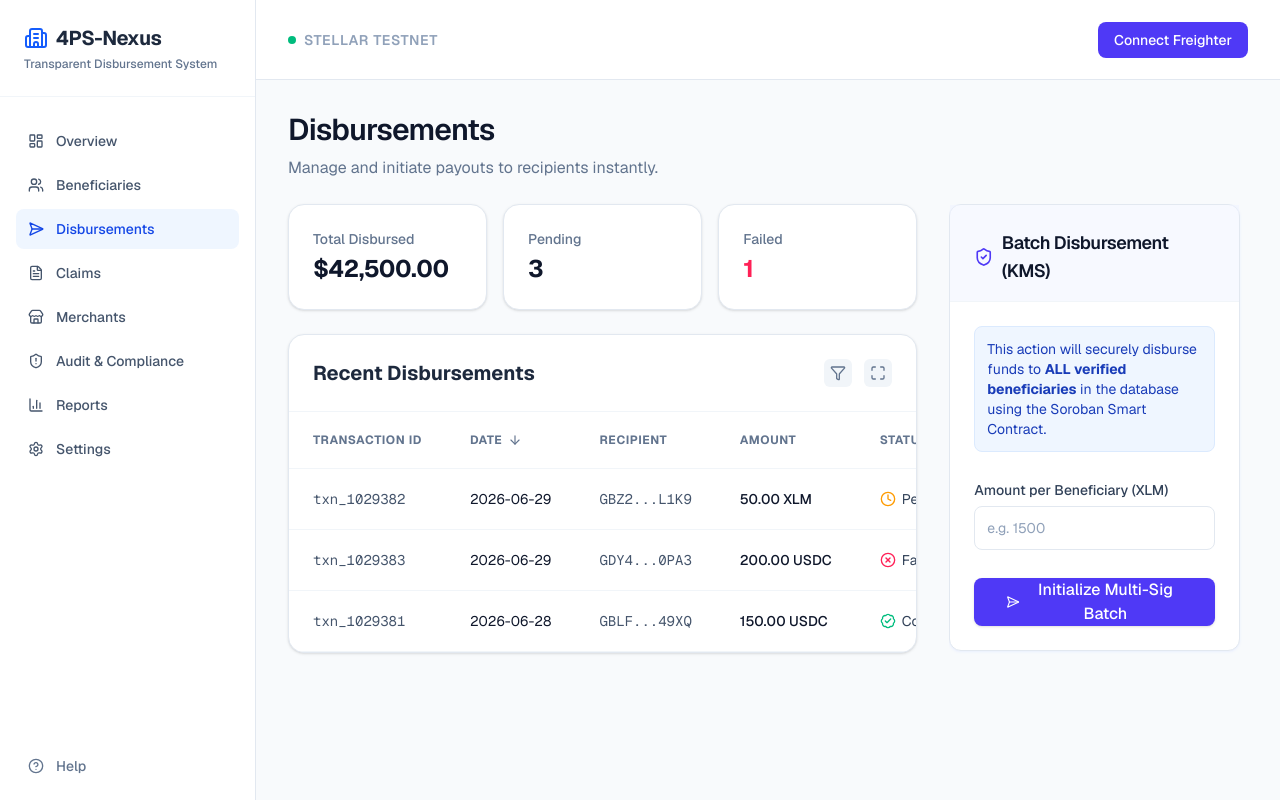
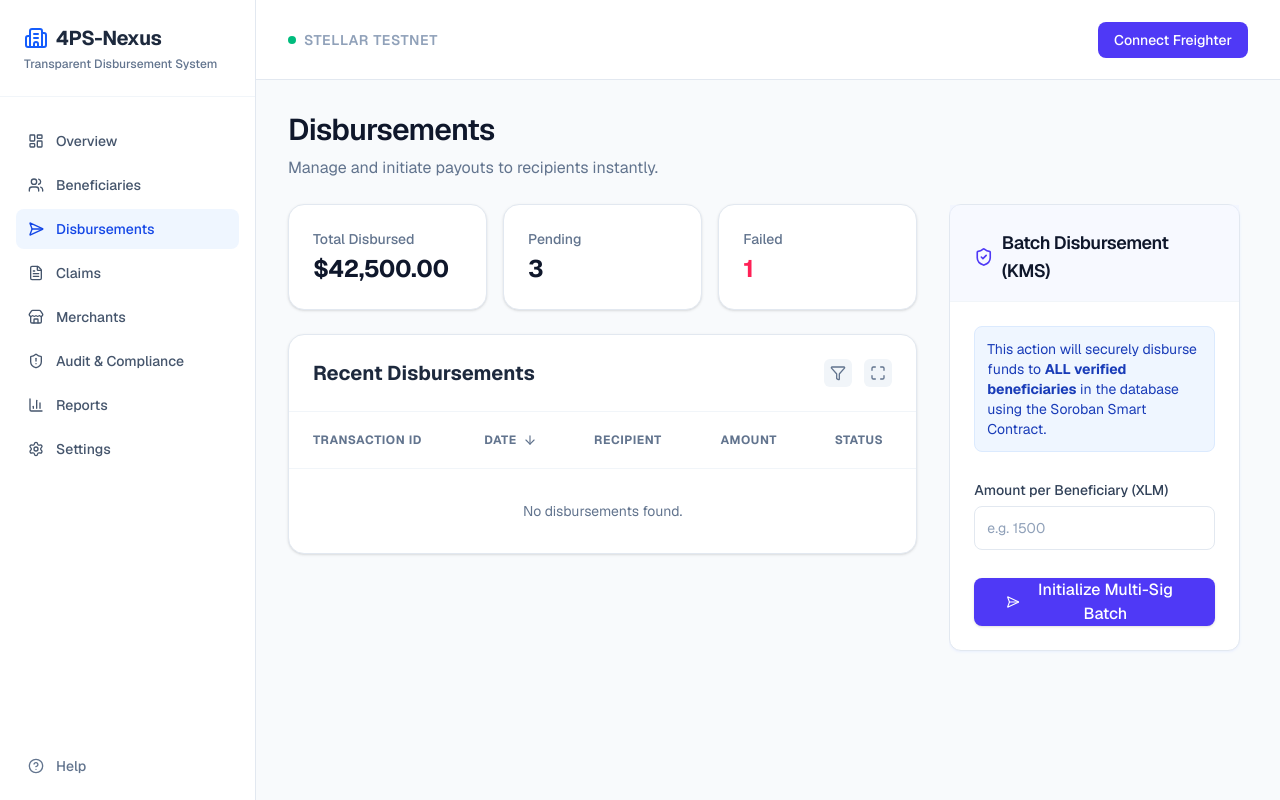
Before and after one commit to Dranyl-23/4PS-Nexus, a Next.js app in the folder web/: page /disbursements in a window 1280 px wide. Built offline with nearby package versions, Linux system fonts and the light colour scheme.

Commit message:
chore: remove all mock data from tables

```diff
--- a/web/src/app/claims/page.tsx
+++ b/web/src/app/claims/page.tsx
@@ -15,32 +15,11 @@ type Claim = {
   status: 'pending' | 'approved' | 'rejected';
 };
 
-const initialClaims: Claim[] = [
-  {
-    id: '1',
-    submitted: '2 hours ago',
-    name: 'Maria Santos',
-    wallet: 'GCB4...X9KL',
-    category: 'Education Grant',
-    file: 'School_Enrollment_Form.pdf',
-    status: 'pending'
-  },
-  {
-    id: '2',
-    submitted: '5 hours ago',
-    name: 'Juan Dela Cruz',
-    wallet: 'GDM1...P2ZA',
-    category: 'Health Subsidy',
-    file: 'Medical_Prescription.jpg',
-    status: 'pending'
-  }
-];
-
 export default function ClaimsPage() {
   const wallet = useWalletContext();
   const { publicKey } = wallet;
   const [showModal, setShowModal] = useState(false);
-  const [claims, setClaims] = useState<Claim[]>(initialClaims);
+  const [claims, setClaims] = useState<Claim[]>([]);
   const [isSubmitting, setIsSubmitting] = useState(false);
   const [isApproving, setIsApproving] = useState<string | null>(null);
 
--- a/web/src/components/audit/AuditTable.tsx
+++ b/web/src/components/audit/AuditTable.tsx
@@ -2,53 +2,10 @@
 import React, { useState } from 'react';
 import { BadgeCheck, XCircle, AlertTriangle, Maximize, Minimize, Filter, ArrowDown, ArrowUp, Eye, X, Activity, Copy, Check, Search } from 'lucide-react';
 
-const INITIAL_AUDITS = [
-  {
-    id: 'TXN-9A8B7C6D',
-    hash: '0x1a2b...3c4d',
-    sender: 'GBLF...49XQ (Beneficiary)',
-    receiver: 'GAX9...QW2E (Merchant)',
-    amount: '1,500 USDC',
-    status: 'safe',
-    reason: '-',
-    date: '2026-06-30T09:15:22Z',
-  },
-  {
-    id: 'TXN-5E4F3G2H',
-    hash: '0x5e6f...7g8h',
-    sender: 'GDY4...0PA3 (Beneficiary)',
-    receiver: 'GBZ1...L9K0 (Unknown)',
-    amount: '5,000 USDC',
-    status: 'flagged',
-    reason: 'Suspicious high-value transfer',
-    date: '2026-06-30T08:42:10Z',
-  },
-  {
-    id: 'TXN-1I2J3K4L',
-    hash: '0x9i0j...1k2l',
-    sender: 'GBLF...49XQ (Beneficiary)',
-    receiver: 'GCW4...P5M6 (Non-whitelisted)',
-    amount: '250 USDC',
-    status: 'rejected',
-    reason: 'Merchant not whitelisted',
-    date: '2026-06-29T14:20:05Z',
-  },
-  {
-    id: 'TXN-8M7N6O5P',
-    hash: '0x3m4n...5o6p',
-    sender: 'GXY8...1A2B (Beneficiary)',
-    receiver: 'GAX9...QW2E (Merchant)',
-    amount: '800 USDC',
-    status: 'safe',
-    reason: '-',
-    date: '2026-06-29T11:05:44Z',
-  }
-];
-
 export function AuditTable() {
   const [isFullscreen, setIsFullscreen] = useState(false);
   const [selectedAudit, setSelectedAudit] = useState<any>(null);
-  const [audits] = useState(INITIAL_AUDITS);
+  const [audits] = useState<any[]>([]);
   const [sortOrder, setSortOrder] = useState<'desc' | 'asc'>('desc');
   const [statusFilter, setStatusFilter] = useState<string>('all');
   const [isFilterOpen, setIsFilterOpen] = useState(false);
@@ -172,7 +129,11 @@ export function AuditTable() {
               </tr>
             </thead>
             <tbody className="text-sm text-slate-700">
-              {sortedAudits.map((audit) => (
+              {sortedAudits.length === 0 ? (
+                <tr>
+                  <td colSpan={6} className="px-6 py-8 text-center text-slate-500">No transaction records found.</td>
+                </tr>
+              ) : sortedAudits.map((audit) => (
                 <tr key={audit.id} className="border-b border-slate-100 hover:bg-slate-50/50 transition-colors">
                   <td className="px-6 py-5">
                     <div className="flex items-center gap-3">
--- a/web/src/components/beneficiaries/BeneficiaryTable.tsx
+++ b/web/src/components/beneficiaries/BeneficiaryTable.tsx
@@ -2,40 +2,10 @@
 import React, { useState, useEffect } from 'react';
 import { BadgeCheck, Clock, XCircle, Users, Maximize, Minimize, Filter, ChevronDown, ArrowDown, ArrowUp, Eye, X, Link as LinkIcon } from 'lucide-react';
 
-const INITIAL_BENEFICIARIES = [
-  {
-    id: '4PS-2026-981',
-    name: 'Sarah Jenkins',
-    address: 'GBLF...49XQ',
-    status: 'active',
-    schoolAttendance: '95%',
-    healthCheckup: 'Up to Date',
-    date: '2026-06-25',
-  },
-  {
-    id: '4PS-2026-982',
-    name: 'Maria Clara',
-    address: 'Not Linked',
-    status: 'suspended',
-    schoolAttendance: '60%',
-    healthCheckup: 'Overdue',
-    date: '2026-06-20',
-  },
-  {
-    id: '4PS-2026-983',
-    name: 'Juan Dela Cruz',
-    address: 'GDY4...0PA3',
-    status: 'active',
-    schoolAttendance: '88%',
-    healthCheckup: 'Up to Date',
-    date: '2026-06-22',
-  }
-];
-
 export function BeneficiaryTable() {
   const [isFullscreen, setIsFullscreen] = useState(false);
   const [selectedBeneficiary, setSelectedBeneficiary] = useState<any>(null);
-  const [beneficiaries, setBeneficiaries] = useState<any[]>(INITIAL_BENEFICIARIES);
+  const [beneficiaries, setBeneficiaries] = useState<any[]>([]);
   const [sortOrder, setSortOrder] = useState<'desc' | 'asc'>('desc');
   const [statusFilter, setStatusFilter] = useState<string>('all');
   const [isFilterOpen, setIsFilterOpen] = useState(false);
@@ -46,18 +16,17 @@ export function BeneficiaryTable() {
       try {
         const res = await fetch('/api/beneficiaries');
         const data = await res.json();
-        if (data.success && data.beneficiaries.length > 0) {
-          // Map DB model to Table format
+        if (data.success && data.beneficiaries) {
           const dbBeneficiaries = data.beneficiaries.map((b: any) => ({
-            id: b.id.substring(b.id.length - 8).toUpperCase(), // Short ID
+            id: b.id.substring(b.id.length - 8).toUpperCase(),
             name: b.fullName,
             address: b.wallet,
             status: b.kycStatus === 'verified' ? 'active' : 'suspended',
-            schoolAttendance: '90%', // Simulated compliance data
-            healthCheckup: 'Up to Date', // Simulated compliance data
+            schoolAttendance: '90%',
+            healthCheckup: 'Up to Date',
             date: new Date(b.createdAt).toISOString().split('T')[0],
           }));
-          setBeneficiaries([...dbBeneficiaries, ...INITIAL_BENEFICIARIES]); // Merge DB data with mock data for visual filler
+          setBeneficiaries(dbBeneficiaries);
         }
       } catch (error) {
         console.error("Failed to fetch from DB", error);
--- a/web/src/components/disbursements/DisbursementTable.tsx
+++ b/web/src/components/disbursements/DisbursementTable.tsx
@@ -1,30 +1,6 @@
 'use client';
 import React, { useState } from 'react';
 import { BadgeCheck, Clock, XCircle, Maximize, Minimize, Filter, ChevronDown, ArrowDown, ArrowUp } from 'lucide-react';
-
-const MOCK_DISBURSEMENTS = [
-  {
-    id: 'txn_1029381',
-    date: '2026-06-28',
-    recipient: 'GBLF...49XQ',
-    amount: '150.00 USDC',
-    status: 'completed',
-  },
-  {
-    id: 'txn_1029382',
-    date: '2026-06-29',
-    recipient: 'GBZ2...L1K9',
-    amount: '50.00 XLM',
-    status: 'pending',
-  },
-  {
-    id: 'txn_1029383',
-    date: '2026-06-29',
-    recipient: 'GDY4...0PA3',
-    amount: '200.00 USDC',
-    status: 'failed',
-  },
-];
 
 export function DisbursementTable() {
   const [isFullscreen, setIsFullscreen] = useState(false);
@@ -32,7 +8,9 @@ export function DisbursementTable() {
   const [statusFilter, setStatusFilter] = useState<string>('all');
   const [isFilterOpen, setIsFilterOpen] = useState(false);
 
-  const filteredDisbursements = MOCK_DISBURSEMENTS.filter(d => statusFilter === 'all' || d.status === statusFilter);
+  // In a real app, this would fetch from /api/disbursements.
+  // For the demo, we start with an empty table since we removed mock data.
+  const filteredDisbursements: any[] = [];
 
   const sortedDisbursements = [...filteredDisbursements].sort((a, b) => {
     if (sortOrder === 'desc') {
@@ -109,7 +87,11 @@ export function DisbursementTable() {
             </tr>
           </thead>
           <tbody className="text-sm text-slate-700">
-            {sortedDisbursements.map((txn) => (
+            {sortedDisbursements.length === 0 ? (
+              <tr>
+                <td colSpan={5} className="px-6 py-8 text-center text-slate-500">No disbursements found.</td>
+              </tr>
+            ) : sortedDisbursements.map((txn) => (
               <tr key={txn.id} className="border-b border-slate-100 hover:bg-slate-50/50 transition-colors">
                   <td className="px-6 py-5 font-mono text-slate-600">{txn.id}</td>
                   <td className="px-6 py-5 text-slate-900">{txn.date}</td>
```
